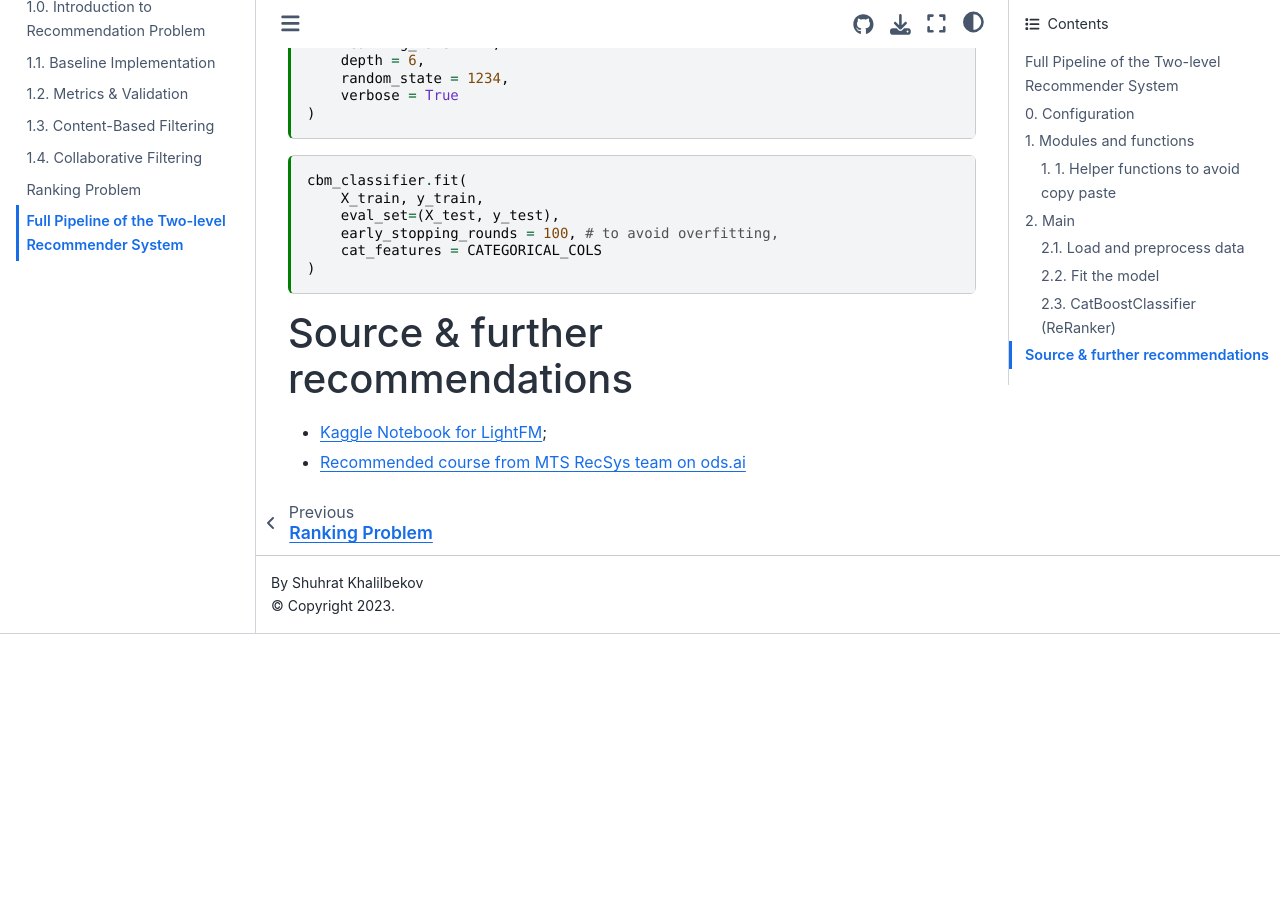
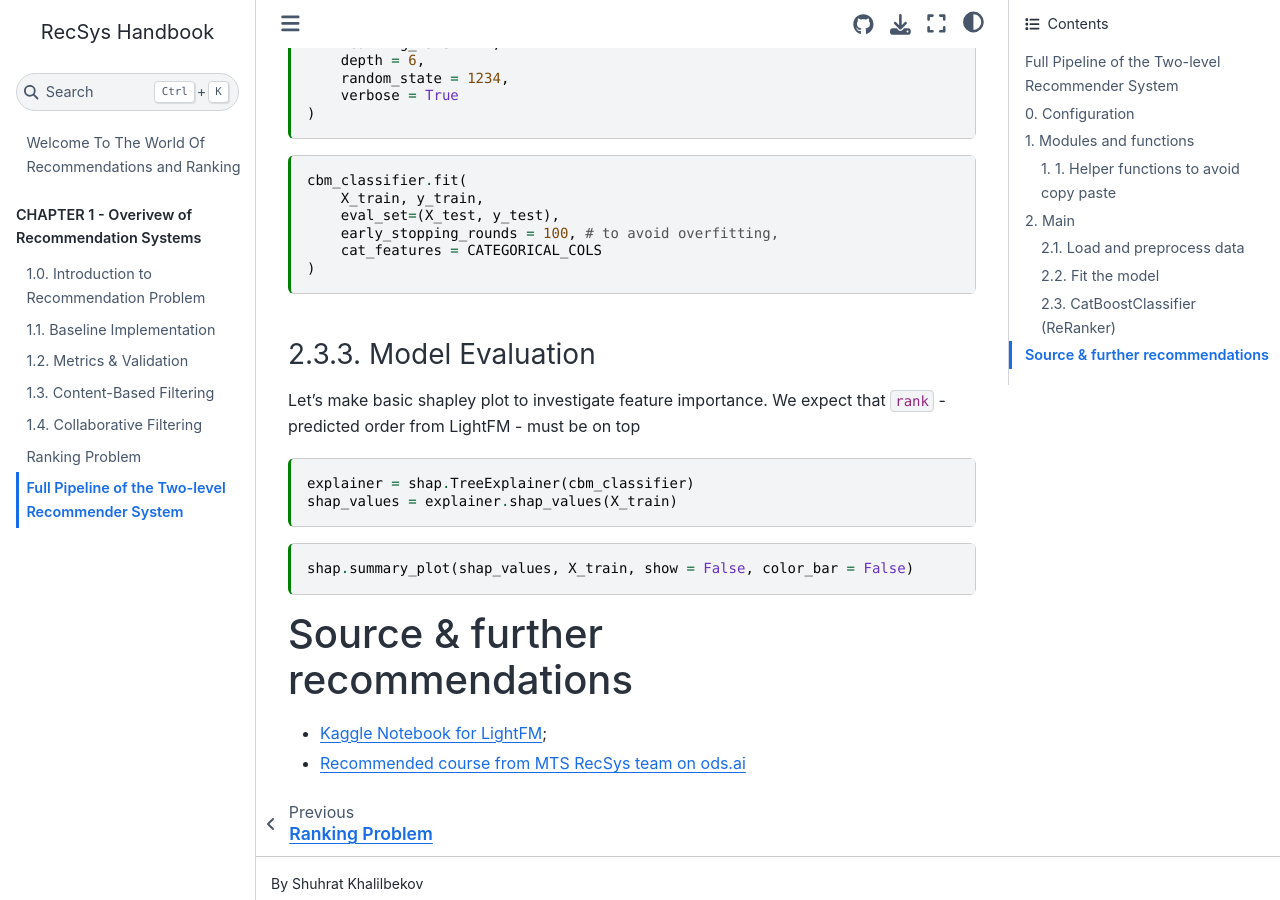
Before and after one commit to kshurik/rekkobook, a Jupyter Book: the page built from docs/chapter1/full_pipeline.md, in a window 1280 px wide and 900 px high, scrolled down 9194 px. Built offline with Jupyter Book 1.0.4 settings and Sphinx 7.4.7 and the Sphinx Book theme 1.1.4, drawn with Linux system fonts in a browser that asks for light colours; before the commit the page ends 9828 px from its top, so only the background shows below that; some of the changed text lies outside the part shown.

Commit message:
added shapley model explanation

````diff
--- a/docs/chapter1/full_pipeline.md
+++ b/docs/chapter1/full_pipeline.md
@@ -491,11 +491,16 @@ cbm_classifier.fit(
 )
 ```
 
-
-
+### 2.3.3. Model Evaluation
+Let's make basic shapley plot to investigate feature importance. We expect that `rank` - predicted
+order from LightFM - must be on top
+```{code-cell} ipython3
+explainer = shap.TreeExplainer(cbm_classifier)
+shap_values = explainer.shap_values(X_train)
+```
 
 ```{code-cell} ipython3
-
+shap.summary_plot(shap_values, X_train, show = False, color_bar = False)
 ```
 
 
````
Also changed, not shown: other parts of docs/chapter1/full_pipeline.md (+2 -2 lines), 1 other file.
